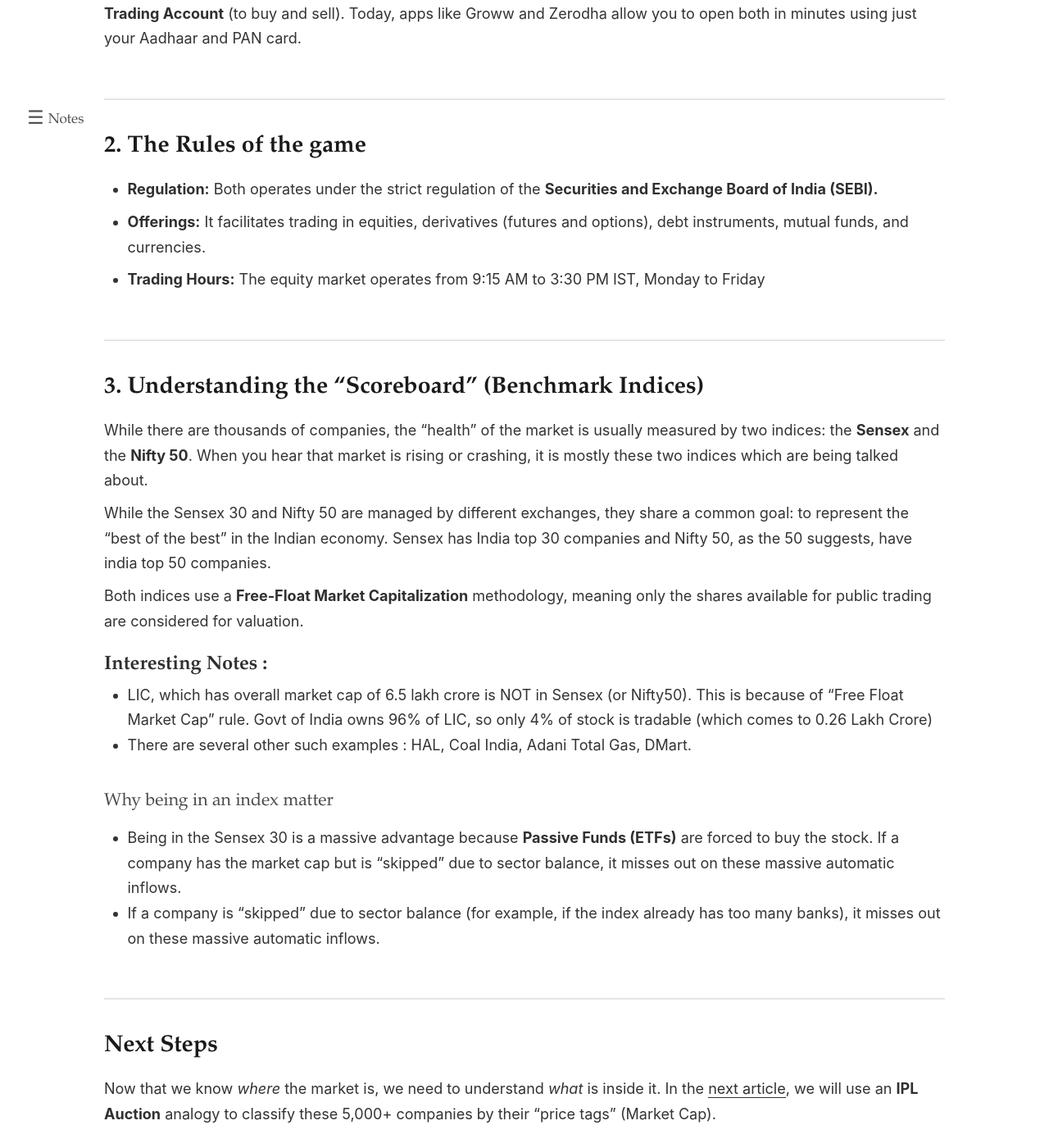
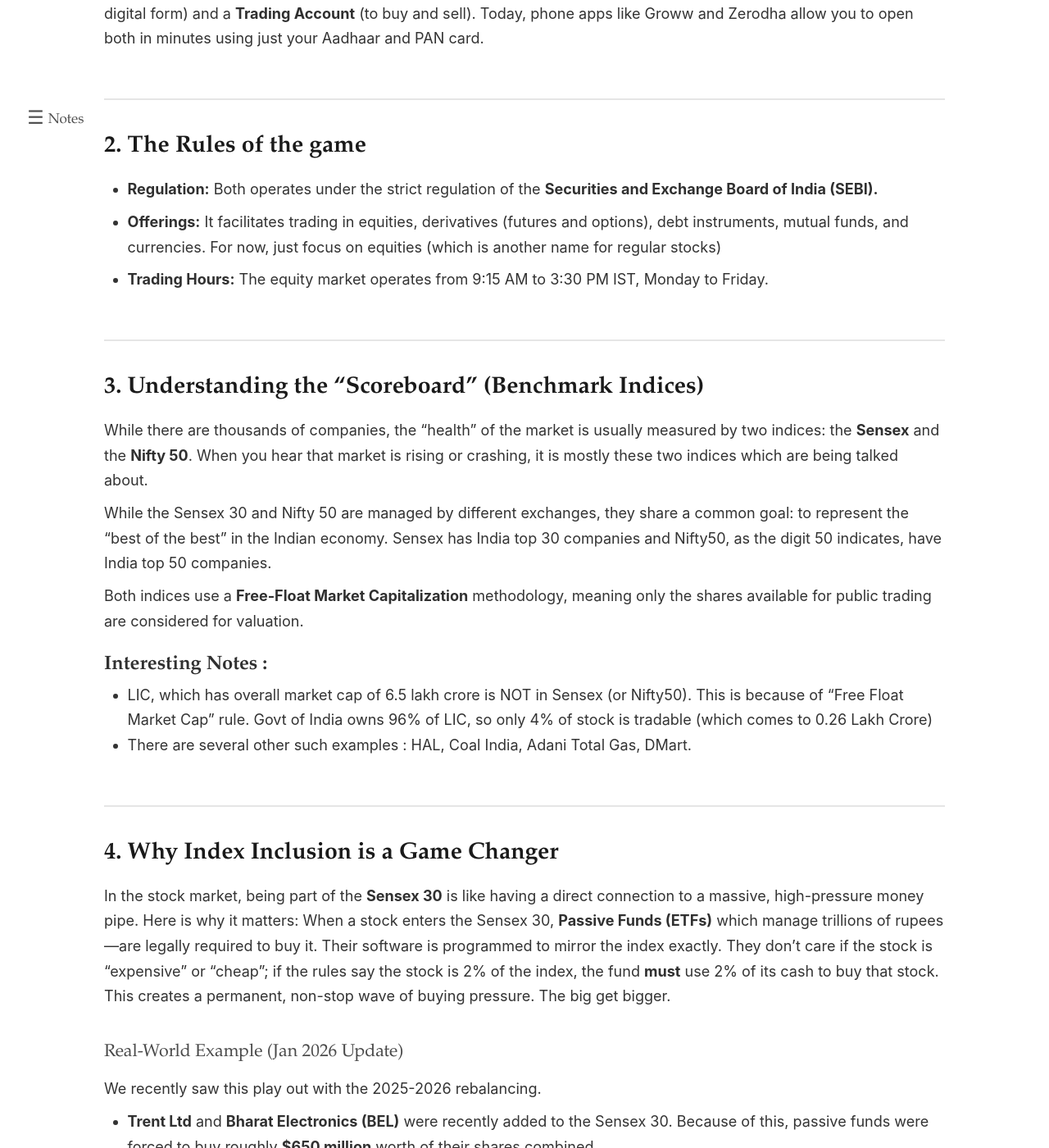
Before and after one commit to rishisareen/rishisareen.github.io, a Jekyll site: the page built from _notes/finance/Indian Stock Market 1.md, in a window 1280 px wide and 1400 px high, scrolled down 1694 px. Shown: the whole window at 82% size. Built offline with Jekyll 4.4.1, drawn with Linux system fonts in a browser that asks for light colours; some of the changed text lies outside the part shown.

Commit message:
Almost finished stock market series : part 0 to 4
Affected files:
_notes/finance/Indian Stock Market 0.md
_notes/finance/Indian Stock Market 1.md
_notes/finance/Indian Stock Market 2.md
_notes/finance/Indian Stock Market 3.md
_notes/finance/Indian Stock Market 4.md

```diff
--- a/_notes/finance/Indian Stock Market I.md
+++ b/_notes/finance/Indian Stock Market 1.md
@@ -12,8 +12,6 @@
 In this series of articles, I will capture what is happening, why it is happening and what we need to understand.
 
 We start first by understanding the infrastructure which makes it all possible.
-
-
 
 ## 1. Indian Stock Exchanges : BSE and NSE
 
@@ -47,28 +45,24 @@
 - **Discount Brokers (The Tech Disruptors):** Platforms like **Zerodha** and **Groww** have democratized the market by offering low-cost, app-based trading. They are designed for the modern investor who prefers a "DIY" (Do-It-Yourself) approach with clean interfaces and zero or minimal brokerage fees for long-term investments.
 - **Full-Service Brokers (Traditional Banks):** These are often linked to your bank accounts, such as ICICI Direct, HDFC Securities, or Kotak Securities. They provide additional services like research reports and personal relationship managers, but usually charge higher fees.
 
-**The "Demat" Link:** To trade on these platforms, you need a **Demat Account** (to hold your shares in digital form) and a **Trading Account** (to buy and sell). Today, apps like Groww and Zerodha allow you to open both in minutes using just your Aadhaar and PAN card.
-
-
+**The "Demat" Link:** To trade on these platforms, you need a **Demat Account** (like a digital locker to hold your shares in digital form) and a **Trading Account** (to buy and sell). Today, phone apps like Groww and Zerodha allow you to open both in minutes using just your Aadhaar and PAN card.
 
 ## 2. The Rules of the game
 
 * **Regulation:** Both operates under the strict regulation of the **Securities and Exchange Board of India (SEBI).**
 
-* **Offerings:** It facilitates trading in equities, derivatives (futures and options), debt instruments, mutual funds, and currencies.
+* **Offerings:** It facilitates trading in equities, derivatives (futures and options), debt instruments, mutual funds, and currencies. For now, just focus on equities (which is another name for regular stocks)
 
-* **Trading Hours:** The equity market operates from 9:15 AM to 3:30 PM IST, Monday to Friday
-
+* **Trading Hours:** The equity market operates from 9:15 AM to 3:30 PM IST, Monday to Friday.
 
 
 ## 3. Understanding the "Scoreboard" (Benchmark Indices)
 
 While there are thousands of companies, the "health" of the market is usually measured by two indices: the **Sensex** and the **Nifty 50**. When you hear that market is rising or crashing, it is mostly these two indices which are being talked about.
 
-While the Sensex 30 and Nifty 50 are managed by different exchanges, they share a common goal: to represent the "best of the best" in the Indian economy. Sensex has India top 30 companies and Nifty 50, as the 50 suggests, have india top 50 companies.
+While the Sensex 30 and Nifty 50 are managed by different exchanges, they share a common goal: to represent the "best of the best" in the Indian economy. Sensex has India top 30 companies and Nifty50, as the digit 50 indicates, have India top 50 companies.
 
 Both indices use a **Free-Float Market Capitalization** methodology, meaning only the shares available for public trading are considered for valuation.
-
 
 
 #### **Interesting Notes :**
@@ -78,13 +72,18 @@
 
 
 
-### Why being in an index matter
+## 4. Why Index Inclusion is a Game Changer
+In the stock market, being part of the **Sensex 30** is like having a direct connection to a massive, high-pressure money pipe. Here is why it matters:
+When a stock enters the Sensex 30, **Passive Funds (ETFs)** which manage trillions of rupees—are legally required to buy it. Their software is programmed to mirror the index exactly. They don't care if the stock is "expensive" or "cheap"; if the rules say the stock is 2% of the index, the fund **must** use 2% of its cash to buy that stock. This creates a permanent, non-stop wave of buying pressure. The big get bigger.
+### Real-World Example (Jan 2026 Update)
 
-* Being in the Sensex 30 is a massive advantage because **Passive Funds (ETFs)** are forced to buy the stock. If a company has the market cap but is "skipped" due to sector balance, it misses out on these massive automatic inflows.
-* If a company is "skipped" due to sector balance (for example, if the index already has too many banks), it misses out on these massive automatic inflows.
+We recently saw this play out with the 2025-2026 rebalancing.
+
+- **Trent Ltd** and **Bharat Electronics (BEL)** were recently added to the Sensex 30. Because of this, passive funds were forced to buy roughly **$650 million** worth of their shares combined.
+
+- Conversely, **Nestlé India** and **IndusInd Bank** were removed, leading to massive "forced" selling as those same funds had to cut them from their portfolios.
 
 
-
-## Next Steps
+## 5. Next Steps
 
 Now that we know *where* the market is, we need to understand *what* is inside it. In the [next article](./Indian Stock Market II.md), we will use an **IPL Auction** analogy to classify these 5,000+ companies by their "price tags" (Market Cap).
```
Also changed, not shown: _notes/finance/Indian Stock Market 0.md (added, +29 -0 lines), _notes/finance/Indian Stock Market 2.md (renamed from _notes/finance/Indian Stock Market II.md, +7 -15 lines), _notes/finance/Indian Stock Market 3.md (renamed from _notes/finance/Indian Stock Market III.md, +10 -9 lines), _notes/finance/Indian Stock Market 4.md (added, +91 -0 lines), _notes/finance/Indian Stock Market IV.md (deleted, +0 -69 lines).
